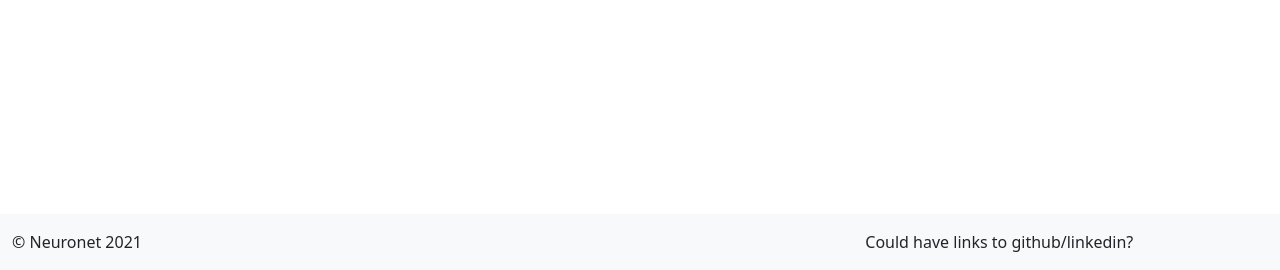
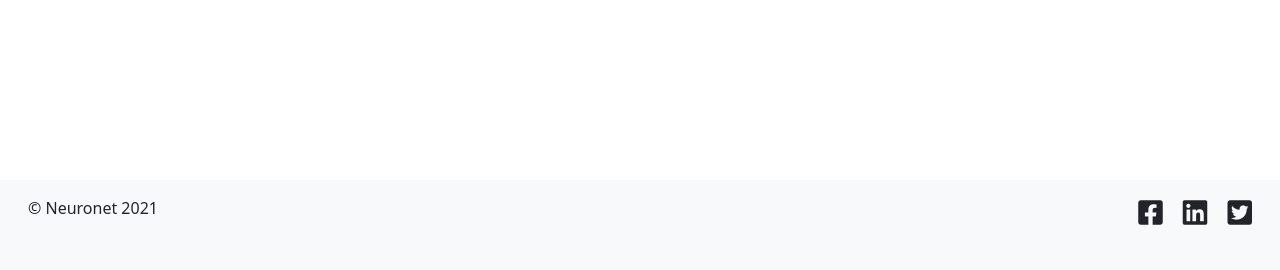
Before and after one commit to DeannaCarina/Neuronet, a Django app: page / in a window 1280 px wide. Shown: the part 530-800 px from the top of the page. Run offline with Django 3.2, Linux system fonts and the light colour scheme.

Commit message:
added social icons to the footer

```diff
--- a/static/css/base.css
+++ b/static/css/base.css
@@ -11,6 +11,10 @@
 
 hr{
     width:85%;
+}
+
+a{
+    text-decoration:none;
 }
 
 /*---------------------------------------- base.html ----------------------------------------*/
--- a/templates/base.html
+++ b/templates/base.html
@@ -46,7 +46,7 @@
         {% block content %}
         {% endblock %}
 
-        <footer>
+        <footer class="footer mt-auto py-3 bg-light">
             {% include 'includes/footer.html' %}
         </footer>
 
--- a/templates/includes/footer.html
+++ b/templates/includes/footer.html
@@ -1,13 +1,25 @@
-<footer class="footer mt-auto py-3 bg-light">
-    <div class="container-fluid">
-        <div class="row">
-            <div class="col-4">
-                <span class="text-center">&#169; Neuronet 2021</span>
-            </div>
-            <div class="col-4"></div>
-            <div class="col-4">
-                <span class="text-center">Could have links to github/linkedin?</span>
-            </div>
-        </div>
+<div class="row mx-3">
+    <div class="d-none d-sm-block col-6">&#169; Neuronet 2021</div>
+    <div class="col-12 col-sm-6 d-flex justify-content-md-end justify-content-center align-items-center">
+        <ul class="list-inline float-sm-right">
+            <li class="d-inline">
+                <a target="_blank" href="https://www.facebook.com/">
+                    <i class="fab fa-facebook-square text-dark h3" aria-hidden="true"></i>
+                    <span class="sr-only">Facebook</span>
+                </a>
+            </li>
+            <li class="mx-3 d-inline">
+                <a target="_blank" href="https://www.linkedin.com/">
+                    <i class="fab fa-linkedin text-dark h3" aria-hidden="true"></i>
+                    <span class="sr-only">Linkedin</span>
+                </a>
+            </li>
+            <li class="mr-3 d-inline">
+                <a target="_blank" href="https://www.twitter.com/">
+                    <i class="fab fa-twitter-square text-dark h3" aria-hidden="true"></i>
+                    <span class="sr-only">Twitter</span>
+                </a>
+            </li>
+        </ul>
     </div>
-</footer>
+</div>
```
